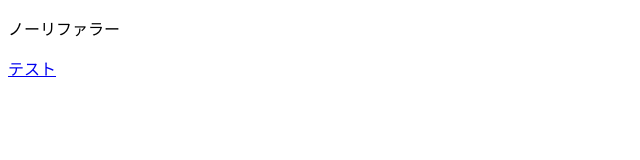
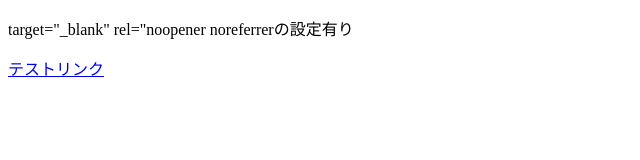
Before and after one commit to makishima-git/Lstep_test-noreferrer, a plain HTML site: page index.html in a window 1280 px wide. Shown: the whole page, without its empty margins (0-640 px from the left). Drawn offline with Linux system fonts and the light colour scheme.

Commit message:
Update index.html

```diff
--- a/index.html
+++ b/index.html
@@ -7,12 +7,12 @@
     <title>Document</title>
   </head>
   <body>
-    <p>ノーリファラー</p>
+    <p>target="_blank" rel="noopener noreferrerの設定有り</p>
     <a
       href="https://liff.line.me/1656233897-Qmv8YnDM/landing?follow=%40293dufuy&lp=aTHEua&liff_id=1656233897-Qmv8YnDM"
       target="_blank"
       rel="noopener noreferrer"
-      >テスト</a
+      >テストリンク</a
     >
   </body>
 </html>
```
